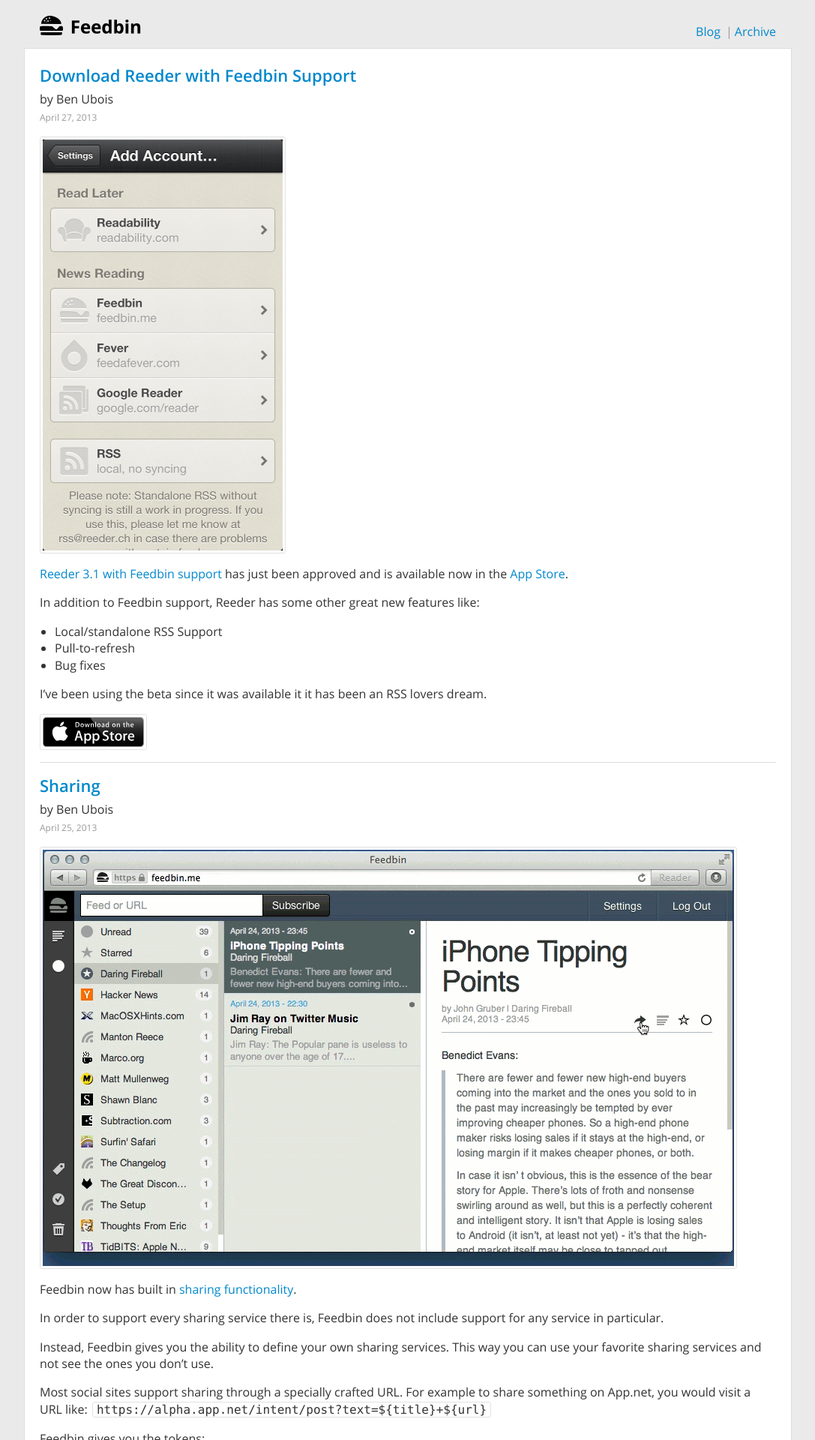
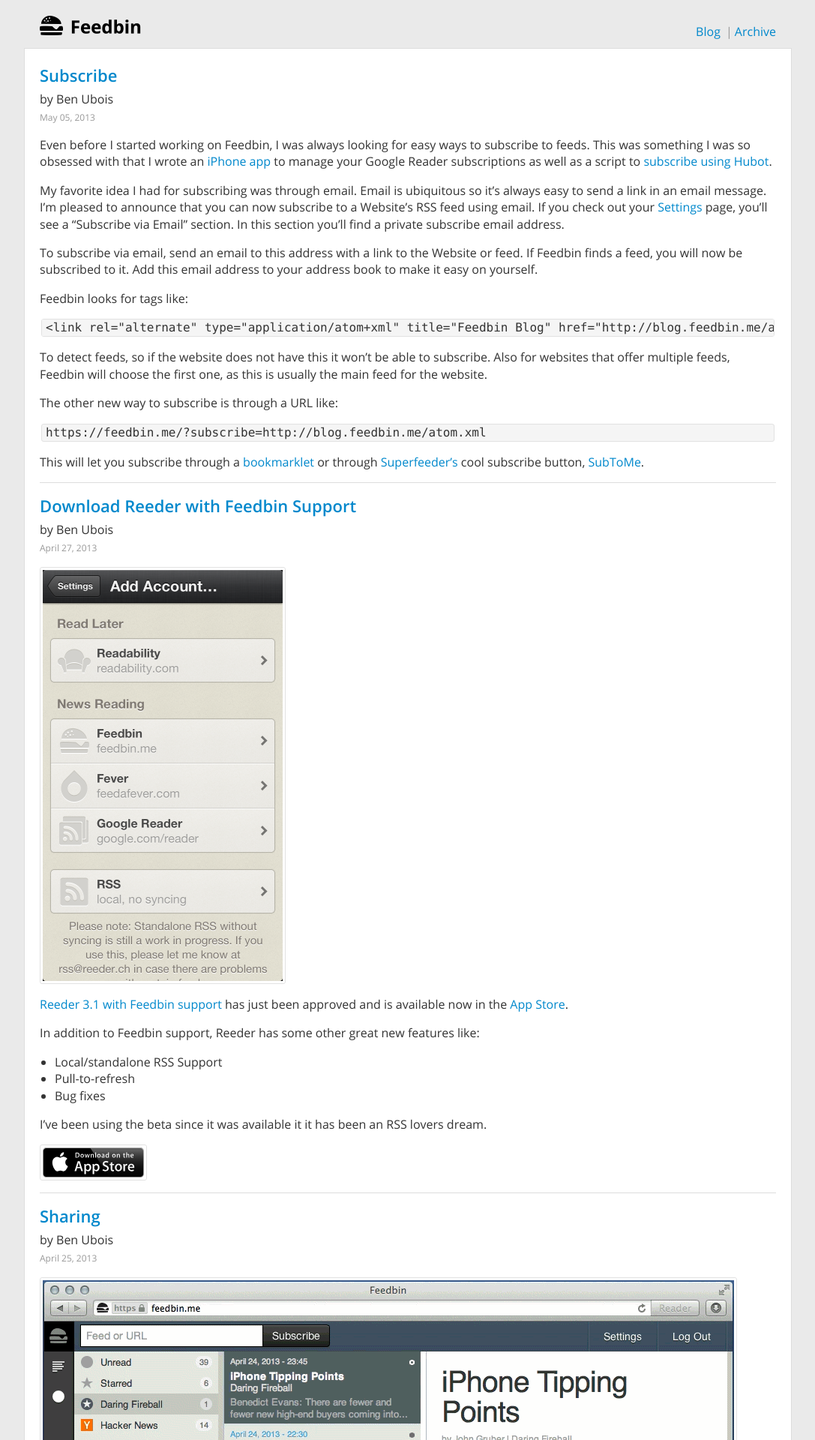
Before and after one commit to digideskio/feedbin-blog, a Jekyll site: the page built from index.html, in a window 1280 px wide. Shown: the top 1920 px of the page at 75% size, without its empty margins (96-1183 px from the left). Built offline with Jekyll 4.4.1, drawn with Linux system fonts in a browser that asks for light colours; the list of posts is cut into pages by our own code; comment, search, counter and statistics services are not loaded; some of the changed text lies outside the part shown.

```diff
--- /dev/null
+++ b/_posts/2013-05-05-subscribe.md
@@ -0,0 +1,24 @@
+---
+layout: post
+title:  Subscribe
+author: Ben Ubois
+---
+
+Even before I started working on Feedbin, I was always looking for easy ways to subscribe to feeds. This was something I was so obsessed with that I wrote an [iPhone app](http://subscribeapp.com/) to manage your Google Reader subscriptions as well as a script to [subscribe using Hubot](https://github.com/github/hubot-scripts/blob/master/src/scripts/google-reader.coffee).
+
+My favorite idea I had for subscribing was through email. Email is ubiquitous so it's always easy to send a link in an email message. I'm pleased to announce that you can now subscribe to a Website's RSS feed using email. If you check out your [Settings](https://feedbin.me/settings) page, you'll see a "Subscribe via Email" section. In this section you'll find a private subscribe email address.
+
+To subscribe via email, send an email to this address with a link to the Website or feed. If Feedbin finds a feed, you will now be subscribed to it. Add this email address to your address book to make it easy on yourself.
+
+Feedbin looks for tags like:
+
+    <link rel="alternate" type="application/atom+xml" title="Feedbin Blog" href="http://blog.feedbin.me/atom.xml" />
+
+To detect feeds, so if the website does not have this it won't be able to subscribe. Also for websites that offer multiple feeds, Feedbin will choose the first one, as this is usually the main feed for the website.
+
+
+The other new way to subscribe is through a URL like:
+
+    https://feedbin.me/?subscribe=http://blog.feedbin.me/atom.xml
+
+This will let you subscribe through a [bookmarklet](https://github.com/feedbin/support/issues/45#issuecomment-17382583) or through [Superfeeder's](http://superfeedr.com/) cool subscribe button, [SubToMe](https://www.subtome.com/).
--- a/assets/stylesheets/css.css
+++ b/assets/stylesheets/css.css
@@ -169,7 +169,8 @@
 
 p,
 ul,
-ol {
+ol,
+pre {
 	margin: 0 0 16px 0;
 }
 
```
